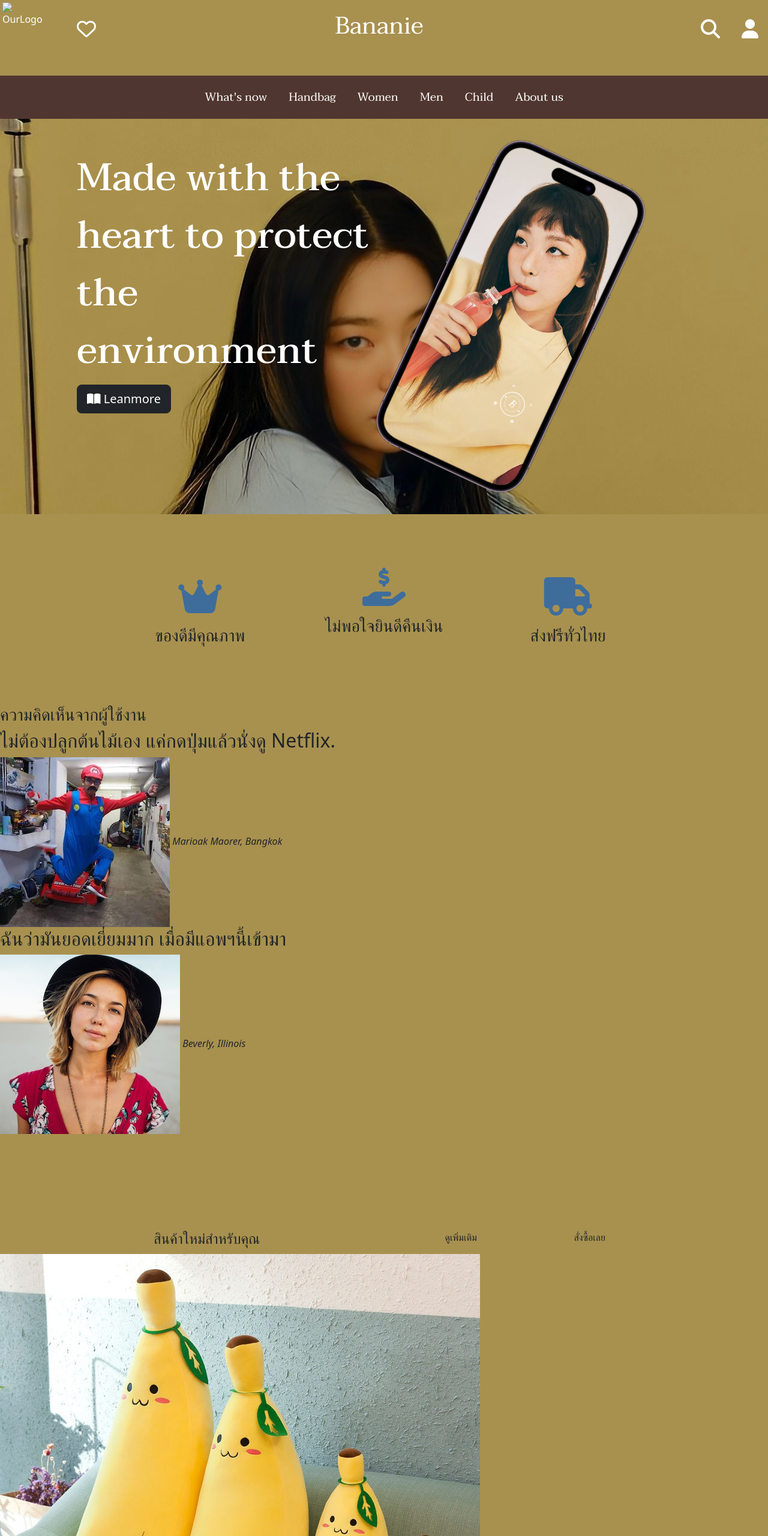
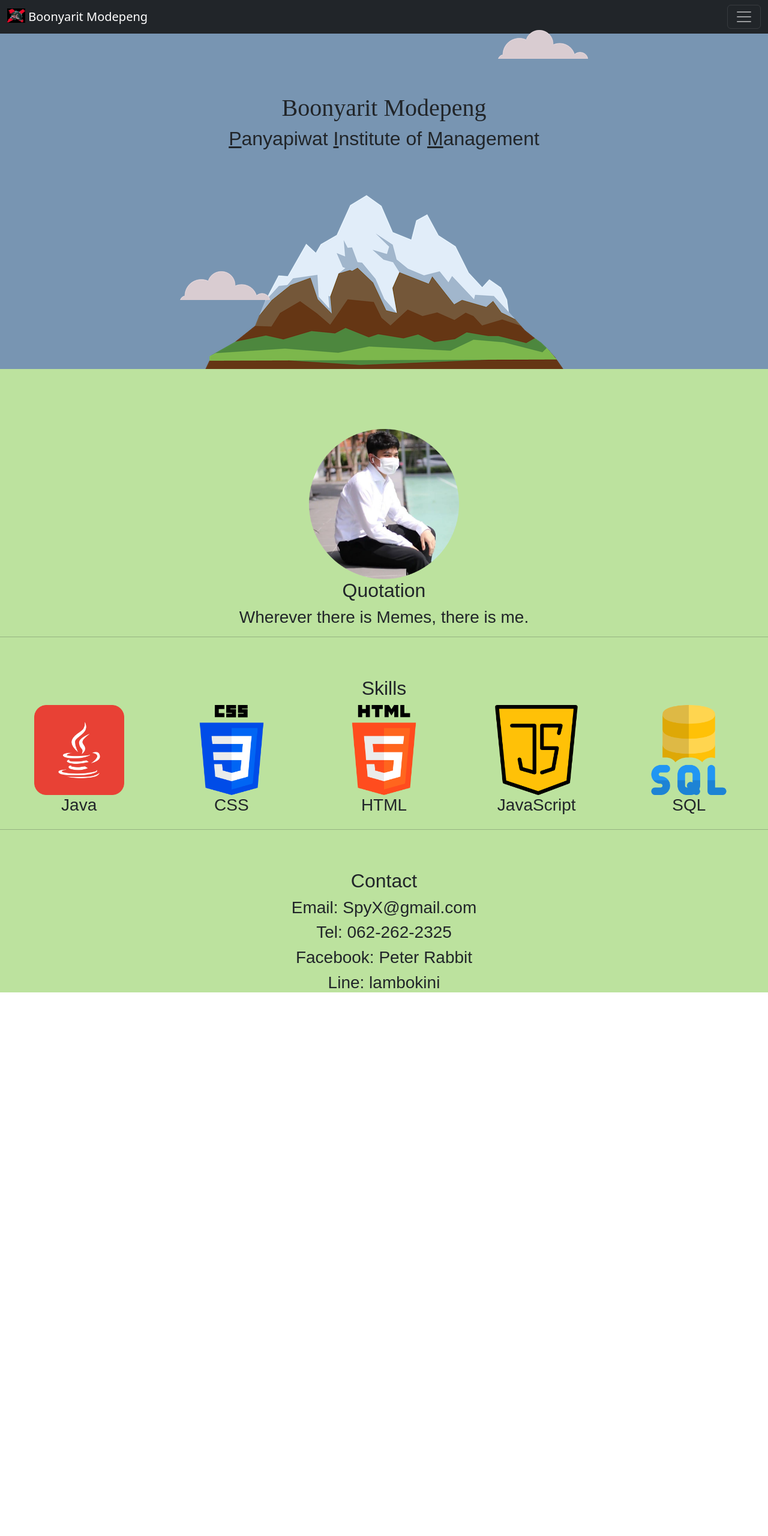
Before and after one commit to Benzlot/My-page, a plain HTML site: page index.html in a window 1280 px wide. Shown: the top 2560 px of the page at 60% size. After the commit the page ends 1662 px from the top, so only its background shows below. Drawn offline with nearby package versions, Linux system fonts and the light colour scheme; files whose address does not match are found by name; a web font is replaced by a local one.

Commit message:
Wrong change

```diff
--- a/index.html
+++ b/index.html
@@ -1,207 +1,105 @@
-<!DOCTYPE html>
 <html>
+    <head>
 
-<head>
         <meta charset="utf-8">
-  <title>Bananie</title>
+        <title>Cloud☁️☁️</title>
+        <link rel="stylesheet" href="style.css">
 
+        <!-- CSS only -->
+        <link href="https://cdn.jsdelivr.net/npm/bootstrap@5.2.2/dist/css/bootstrap.min.css" rel="stylesheet" integrity="sha384-Zenh87qX5JnK2Jl0vWa8Ck2rdkQ2Bzep5IDxbcnCeuOxjzrPF/et3URy9Bv1WTRi" crossorigin="anonymous">
+        <!--H2 fonts-->
         <link rel="preconnect" href="https://fonts.googleapis.com">
         <link rel="preconnect" href="https://fonts.gstatic.com" crossorigin>
-  <link href="https://fonts.googleapis.com/css2?family=Bai+Jamjuree:wght@200;400;500&family=Chakra+Petch&family=Kanit:wght@400;500&family=Mitr&family=Noto+Sans+Thai:wght@400;700;800;900&family=Taviraj:wght@400;500&family=Ubuntu:wght@400;500&display=swap" rel="stylesheet">
-<script src="https://kit.fontawesome.com/ab91a62d44.js" crossorigin="anonymous"></script>
-<link href="https://cdn.jsdelivr.net/npm/bootstrap@5.2.2/dist/css/bootstrap.min.css" rel="stylesheet" integrity="sha384-Zenh87qX5JnK2Jl0vWa8Ck2rdkQ2Bzep5IDxbcnCeuOxjzrPF/et3URy9Bv1WTRi" crossorigin="anonymous">
-  <link rel="stylesheet" href="css/styles.css">
+        <link href="https://fonts.googleapis.com/css2?family=Alkalami&display=swap" rel="stylesheet">
+
+        <!--H1 fonts-->
+        <link rel="preconnect" href="https://fonts.googleapis.com">
+        <link rel="preconnect" href="https://fonts.gstatic.com" crossorigin>
+        <link href="https://fonts.googleapis.com/css2?family=Alkalami&family=Dekko&display=swap" rel="stylesheet">
+
+        <!--H3 fonts-->
+        <link rel="preconnect" href="https://fonts.googleapis.com">
+        <link rel="preconnect" href="https://fonts.gstatic.com" crossorigin>
+        <link href="https://fonts.googleapis.com/css2?family=Alkalami&family=Dekko&family=Delius&display=swap" rel="stylesheet">
     </head>
 
     <body>
-  <!-- Nav Bar -->
-  <nav class = "navbar navbar-expand-lg navbar-dark ">
+        <!-- JavaScript Bundle with Popper -->
+        <script src="https://cdn.jsdelivr.net/npm/bootstrap@5.2.2/dist/js/bootstrap.bundle.min.js" integrity="sha384-OERcA2EqjJCMA+/3y+gxIOqMEjwtxJY7qPCqsdltbNJuaOe923+mo//f6V8Qbsw3" crossorigin="anonymous"></script>
 
-      <a class="navbar-brand" href="">Bananie</a>
-      <img class="img"src="/OakTree-Bootstrap-Start-master/images/Logo.PNG" alt="OurLogo">
-
-
-    <i class="imgheart fa-regular fa-heart fa-2x"></i>
-    <i class="imgsearch fa-solid fa-magnifying-glass fa-2x"></i>
-    <a href="Login.html" class="imguser fa-solid fa-user fa-2x"></a>
-
-    <button class="navbar-toggler" type="button" data-bs-toggle="collapse" data-bs-target="#navbarTogglerDemo01" aria-controls="navbarTogglerDemo01" aria-expanded="false" aria-label="Toggle navigation">
+        <nav class="navbar navbar-dark bg-dark">
+            <div class="container-fluid">
+              <a class="navbar-brand" href="#">
+                <img src="Benzlot.jpg" alt="Logo" width="30" height="24" class="d-inline-block align-text-top">
+                Boonyarit Modepeng
+              </a>
+              <button class="navbar-toggler" type="button" data-bs-toggle="collapse" data-bs-target="#navbarNavAltMarkup" aria-controls="navbarNavAltMarkup" aria-expanded="false" aria-label="Toggle navigation">
                 <span class="navbar-toggler-icon"></span>
               </button>
-
+              <div class="collapse navbar-collapse" id="navbarNavAltMarkup">
+                <div class="navbar-nav">
+                  <a class="nav-link active" aria-current="page" href="#">Home</a>
+                  <a class="nav-link" href="#">Contact</a>
+                  <a class="nav-link" href="#">Pricing</a>
+                  <a class="nav-link" href="#">Download</a>
+                </div>
+              </div>
+            </div>
           </nav>
 
+        <div class="top-container">
+            <img class = "top-cloud" src="cloud.png" alt="Top cloud">
+            <h1>Boonyarit Modepeng</h1>
+            <h2><u>P</u>anyapiwat <u>I</u>nstitute of <u>M</u>anagement</h2>
+            <img class = "buttom-cloud" src="cloud.png" alt="Buttom cloud">
+            <img src="mountain.png" alt="">
+        </div>
 
+        <div class="middle-container">
+            <div class="profile">
+                <img src="Benz.png" alt="Me sitting so confidently" width="250" height="250">
+                <h2>Quotation</h2>
+                <h3>Wherever there is Memes, there is me. </h3>
+        </div>
+        <hr>
 
-  <div id="fixed" class="navbarmain unfixdown">
-    <div class="collapse navbar-collapse" id="navbarTogglerDemo01">
+        <div class="Skills">
+            <h2>Skills</h2>
+            <div class="java">
+            <img src="java.png" alt="Java language" width="150px" height="150px">
+            <h3>Java</h3>
+            </div>
 
-    <ul class = "navbar-nav lg">
-        <li class = "nav-item">
-           <a class = "nav-link" href="">What's now</a>
-        </li>
-         <li class = "nav-item">
-           <a class = "nav-link" href="">Handbag</a>
-        </li>
-         <li class = "nav-item">
-           <a class = "nav-link" href="">Women</a>
-        </li>
-        <li class = "nav-item">
-          <a class = "nav-link" href="">Men</a>
-       </li>
-       <li class = "nav-item">
-        <a class = "nav-link" href="">Child</a>
-     </li>
-     <li class = "nav-item">
-      <a class = "nav-link" href="">About us</a>
-   </li>
-    </ul>
+            <div class="css">
+            <img src="css-3.png" alt="Css language" width="150px" height="150px">
+            <h3>CSS</h3>
+            </div>
+
+            <div class="html">
+            <img src="html-5.png" alt="Html" width="150px" height="150px">
+            <h3>HTML</h3>
+            </div>
+
+            <div class="javas">
+            <img src="java-script.png" alt="Javascript language" width="150px" height="150px">
+            <h3>JavaScript</h3>
+            </div>
+
+            <div class="SQL">
+            <img src="sql-server.png" alt="SQL language" width="150px" height="150px">
+            <h3>SQL</h3>
+            </div>
+            <hr>
+
+    <div class="Bottom-Header">
+      <div class="Contact">
+        <h2>Contact</h2>
+        <h3>Email: SpyX@gmail.com</h3>
+        <h3>Tel: 062-262-2325</h3>
+        <h3>Facebook: Peter Rabbit</h3>
+        <h3>Line: lambokini</h3>
       </div>
     </div>
 
-  <section id="title">
-
-
-    <div class ="container-fluid">
-    <!-- Title -->
-<div class = "row">
-<div class = "col-lg-6">
-
-      <h1>Made with the heart to protect the environment</h1>
-      <button type="button"class="btn btn-dark btn-lg donwlond-button"><i class="fa-solid fa-book-open"></i> Leanmore </button>
-    </div>
-
-
-      <div class = "col-lg-6">
-      <img class = "title-image" src="images/main.PNG" alt="iphone-mockup">
-    </div>
-  </div>
-</div>
-  </section>
-
-
-  <!-- Features -->
-
-  <section id="features">
-
-    <div class="row">
-    <div class = "feature-box col-lg-4 fa-4x">
-      <i class="icon fa-solid fa-crown"></i>
-      <h3>ของดีมีคุณภาพ</h3>
-
-    </div>
-
-  <div class = "feature-box col-lg-4">
-    <i class="icon fa-solid fa-hand-holding-dollar fa-4x"></i>
-    <h3>ไม่พอใจยินดีคืนเงิน</h3>
-
-  </div>
-
-  <div class = "feature-box col-lg-4 fa-4x">
-    <i class="icon fa-solid fa-truck"></i>
-    <h3>ส่งฟรีทั่วไทย</h3>
-
-  </div>
-</div>
-
-  </section>
-
-
-  <!-- Testimonials -->
-
-  <section id="testimonials">
-    <h3>ความคิดเห็นจากผู้ใช้งาน</h3>
-    <h2>ไม่ต้องปลูกต้นไม้เอง แค่กดปุ่มแล้วนั่งดู Netflix.</h2>
-    <img src="images/oak.jpg" alt="dog-profile">
-    <em>Marioak Maorer, Bangkok</em>
-
-    <h2 class="testimonial-text">ฉันว่ามันยอดเยี่ยมมาก เมื่อมีแอพฯนี้เข้ามา</h2>
-    <img class="testimonial-image" src="images/lady-img.jpg" alt="lady-profile">
-    <em>Beverly, Illinois</em>
-
-  </section>
-
-  <!-- Pricing -->
-
-  <section id="pricing">
-
-    <div class="bananas">
-    <div class="banana">
-    <h4>สินค้าใหม่สำหรับคุณ</h4>
-    <p>
-    <p>ดูเพิ่มเติม</p>
-    <p>สั่งซื้อเลย</p>
-  </div>
-  <img src="images/5ec92b0bd856c94c7c764b7bb5eeec9a.jpg" alt="">
-</p>
-    </div>
-
-    <img src="" alt="">
-    <h2>กระเป๋าหลายหลายสไตล์</h2>
-    <h4>ดูเพิ่มเติม</h4>
-    <h4>สั่งซื้อเลย</h4>
-
-    <h2>เสื้อผ้าสำหรับคุณผู้หญิง</h2>
-    <h4>ดูเพิ่มเติม</h4>
-    <h4>สั่งซื้อเลย</h4>
-
-    <img src="images/1a7cfda3ecf1d0a2a1497a69490425f4.jpg" alt="">
-    <h2>เสื้อผ้าสำหรับคุณผู้ชาย</h2>
-    <h4>ดูเพิ่มเติม</h4>
-    <h4>สั่งซื้อเลย</h4>
-
-    <img src="images/0bd4805c74d9ba0582b53e5a23355b04.jpg" alt="">
-    <img src="images/HTB1jdzxf13tHKVjSZSgq6x4QFXaK.jpg" alt="">
-    <h2>เสื้อผ้าสำหรับเด็ก</h2>
-    <h4>ดูเพิ่มเติม</h4>
-    <h4>สั่งซื้อเลย</h4>
-
-  </section>
-
-
-  <!-- Call to Action -->
-
-  <footer id="footer">
-    <div class="row">
-      <div class = "box col-lg-3">
-        <h3>ขอความช่วยเหลือ</h3>
-        <p>คำถามที่พบบ่อย</p>
-        <p>ฝ่ายบริการลูกค้า</p>
-        <p>ยกเลิกการรับข่าวสารหรือข้อเสนอผ่านทางอีเมล</p>
-      </div>
-
-    <div class = "box col-lg-3">
-      <h3>ติดต่อ</h3>
-      <p>Email: bananie@gmail.com</p>
-      <p >Tel: 02-698-1645</p>
-
-    </div>
-
-    <div class = "box col-lg-3">
-
-      <h3>พบกับเรา</h3>
-      <i class="fa-brands fa-facebook"></i>
-      Facebook
-      <br>
-      <i class="fa-brands fa-instagram"></i>
-      Bananie
-      <br>
-      <i class="fa-brands fa-twitter"></i>
-      Bananie
-     </div>
-
-     <div class = "box col-lg-3">
-      <h3>ที่ตั้งร้าน</h3>
-      <p>แจ้งวัฒนะ, นนทบุรี</p>
-
-    </div>
-    <p>© Copyright Bananie🍌🍌</p>
-
-  </footer>
-
-<script src="/OakTree-Bootstrap-Start-master/js/javascript.js"> </script>
-<script src="https://cdn.jsdelivr.net/npm/bootstrap@5.2.2/dist/js/bootstrap.bundle.min.js" integrity="sha384-OERcA2EqjJCMA+/3y+gxIOqMEjwtxJY7qPCqsdltbNJuaOe923+mo//f6V8Qbsw3" crossorigin="anonymous"></script>
-
     </body>
-
 </html>
--- a/style.css
+++ b/style.css
@@ -16,7 +16,7 @@ h3{
 body{
     margin: 0;
    text-align: center;
-   background-color: #BCE29E;
+
 }
 .top-container {
 
```
Lines whose indentation alone changed are shown as unchanged.
